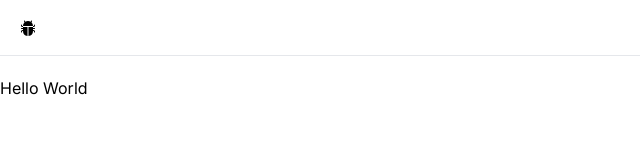
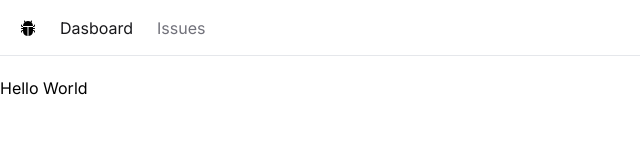
Before and after one commit to arash-gmc/issue-tracker, a Next.js app: page / in a window 1280 px wide. Shown: the top 160 px of the page, without its empty margins (0-640 px from the left). Built offline with nearby package versions, Linux system fonts and the light colour scheme.

Commit message:
fix problem

```diff
--- a/app/Navbar.tsx
+++ b/app/Navbar.tsx
@@ -27,7 +27,9 @@ const Navbar = () => {
                 "text-zinc-500": link.href !== path,
                 "hover:text-zinc-800 transition-colors": true,
               })}
-            ></Link>
+            >
+              {link.label}
+            </Link>
           </li>
         ))}
       </ul>
```
